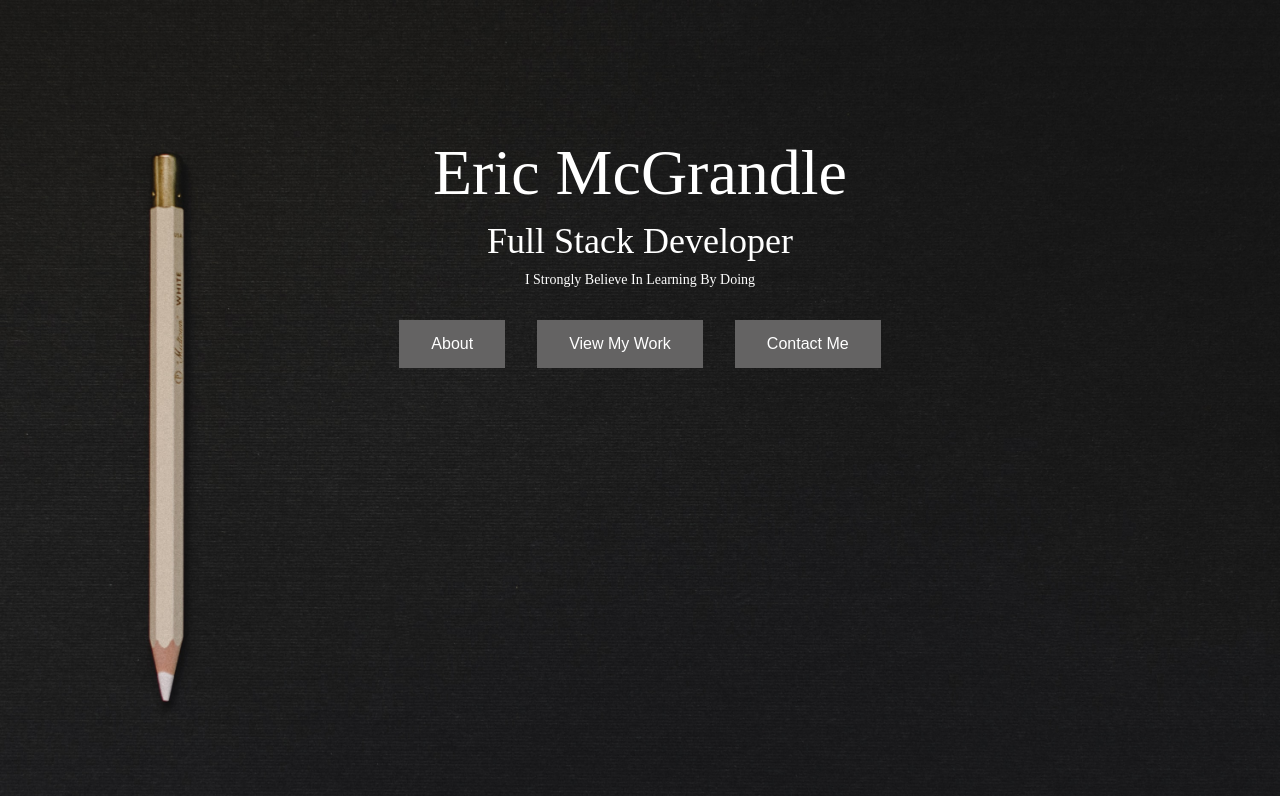
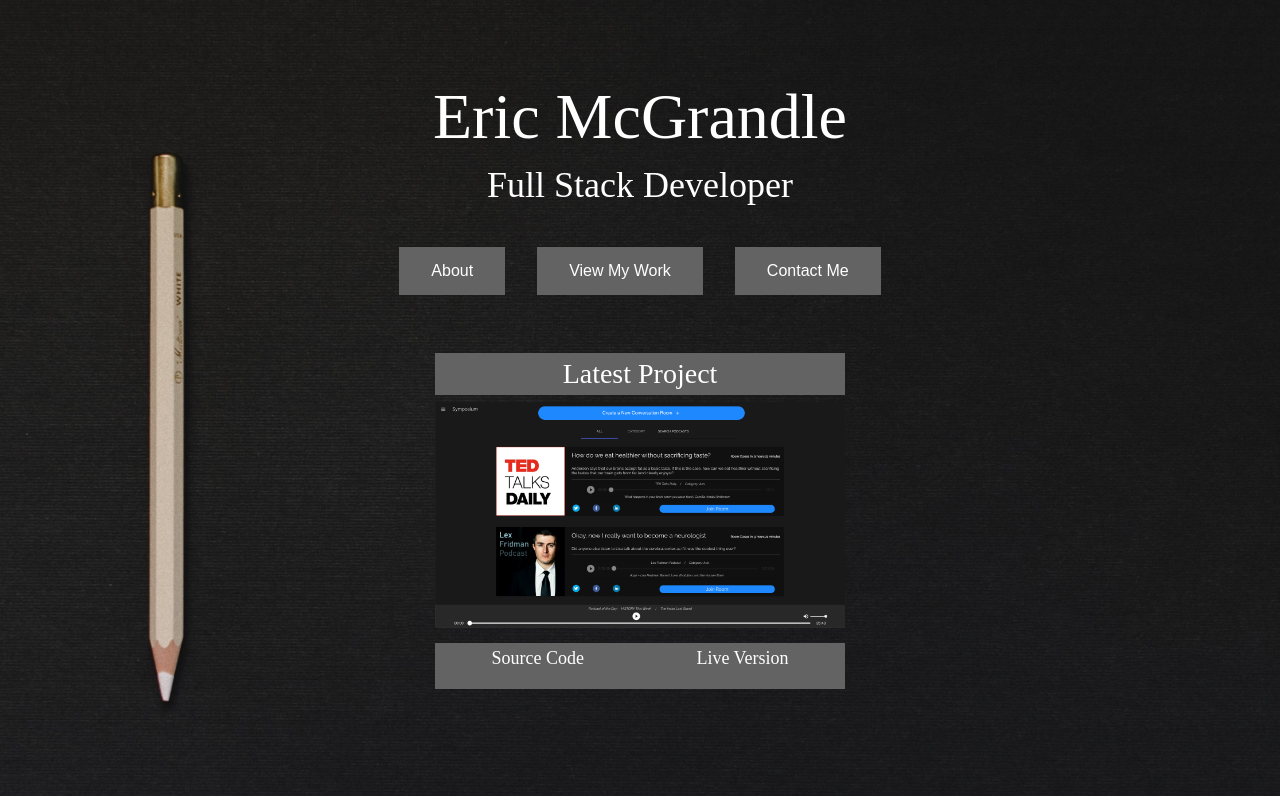
Before and after one commit to ericmcgrandle/portfolio-website, a React (Create React App) app: page / in a window 1280 px wide. Shown: the top 796 px of the page. Built offline with nearby package versions, Linux system fonts and the light colour scheme.

Commit message:
add latest project to landing page

```diff
--- a/src/landing_page/LandingPage.jsx
+++ b/src/landing_page/LandingPage.jsx
@@ -1,6 +1,10 @@
 import { useHistory } from "react-router-dom";
 
+// styling
 import './styling/landing_page.scss';
+
+// images
+import symposium from '../projects/images/Symposium-homepage.png'
 
 function LandingPage() {
 
@@ -17,7 +21,6 @@ function LandingPage() {
       <div className="name">
         <p className="full-name">Eric McGrandle</p>
         <p className="title">Full Stack Developer</p>
-        <p className="summary">I Strongly Believe In Learning By Doing</p>
       </div>
 
       <div className="buttons">
@@ -26,6 +29,17 @@ function LandingPage() {
         <button onClick={() => routeChange('contact')}>Contact Me</button>
       </div>
 
+      <div className="project-container">
+        <p className="title">Latest Project</p>
+        <div className="image">
+          <img src={symposium} alt="Symposium" />
+        </div>
+        <div className="links">
+          <a href="https://github.com/ericmcgrandle/symposium" target="_blank" rel="noopener noreferrer">Source Code</a>
+          <a href="https://the-symposium.herokuapp.com/" target="_blank" rel="noopener noreferrer">Live Version</a>
+        </div>
+      </div>
+
     </div>
   );
 }
--- a/src/landing_page/styling/landing_page.scss
+++ b/src/landing_page/styling/landing_page.scss
@@ -6,9 +6,9 @@ html {
 
 .main {
   // border: 3px solid black;
-  height: 72vh;
+  height: 85vh;
   width: 80vw;
-  margin: 17vh auto 11vh;
+  margin: 10vh auto 5vh;
 }
 
 .name {
@@ -38,7 +38,7 @@ html {
   justify-content: center;
 
   button {
-    margin: 1em;
+    margin: 25px 1em;
 
     background-color: #646363;
     border: none;
@@ -49,4 +49,63 @@ html {
     text-decoration: none;
     font-size: 16px;
   }
+
+  button:hover {
+    background-color: white;
+    color: black;
+  }
 }
+
+.project-container {
+  display: flex;
+  flex-wrap: wrap;
+  margin: 25px auto;
+  width: 50%;
+  height: 50%;
+
+  .title {
+    background-color: #646363;
+    color: #ffffff;
+    text-align: center;
+    font-size: 28px;
+    padding: 5px 0px;
+    width: 80%;
+    margin: auto;
+  }
+
+  .image {
+    width: 100%;
+    text-align: center;
+
+    img {
+      width: 80%;
+      height: auto;
+    }
+  }
+
+  .links {
+    display: flex;
+    justify-content: space-around;
+    margin: -4px auto;
+    width: 80%;
+    background-color: #646363;
+    padding: 5px 0px;
+
+    a {
+      text-decoration: none;
+      color: white;
+      font-size: 18px;
+    }
+    a:hover {
+      animation: move 5s infinite ease-in-out;
+    }
+    @keyframes move {
+      50% {
+        transform: scale(1.25);
+      }
+      100% {
+        transform: scale(1);
+      }
+    }
+  }
+}
--- a/src/nav_bar/styling/navbar.scss
+++ b/src/nav_bar/styling/navbar.scss
@@ -16,8 +16,7 @@
   }
 
   li:hover {
-    background-color: #ddd;
+    background-color: white;
     color: black;
   }
-
 }
```
